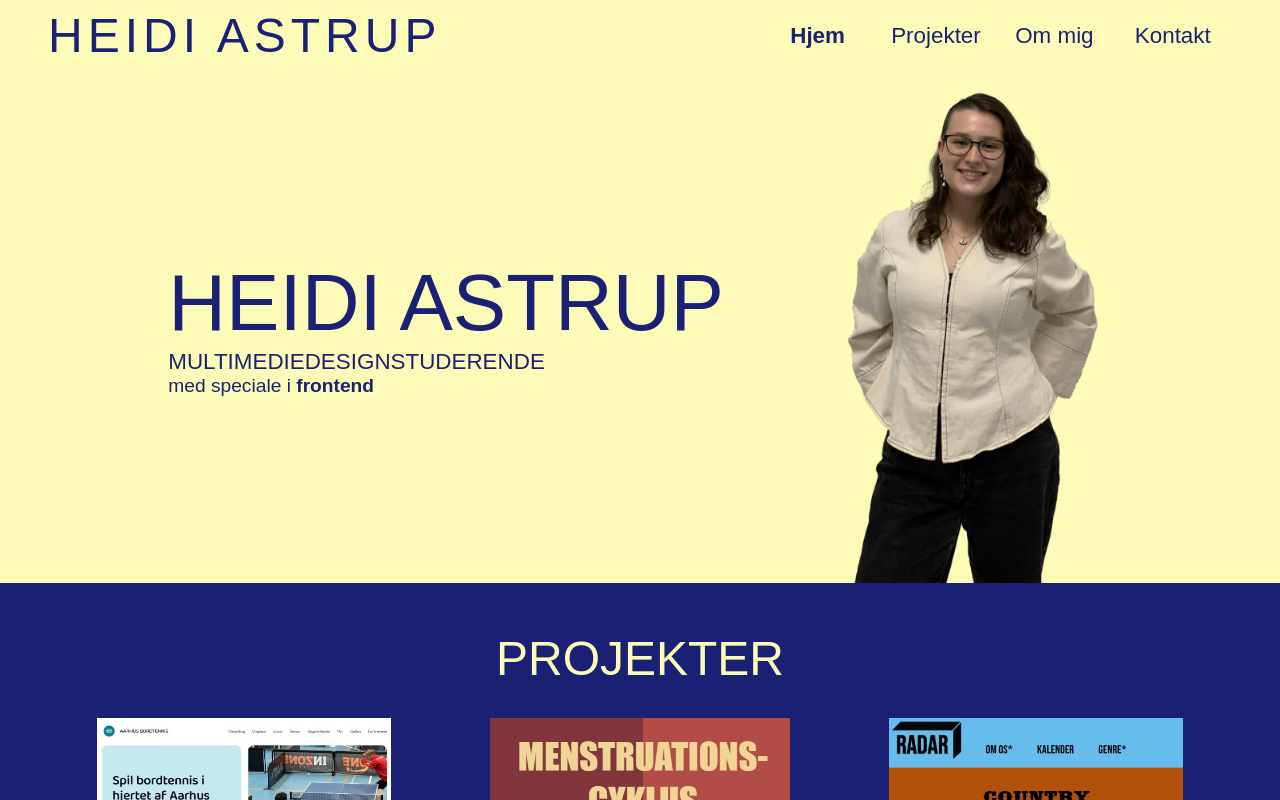
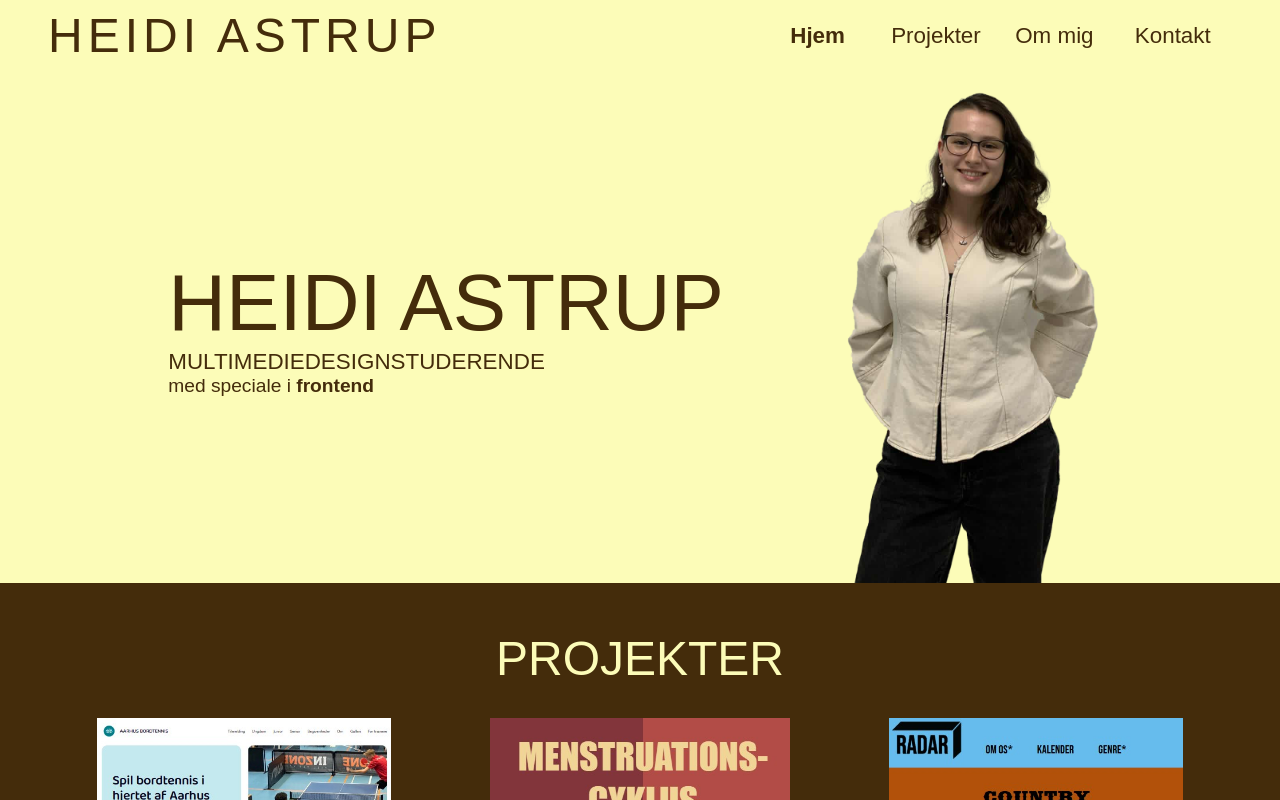
Before and after one commit to Heidi-Astrup/Heidi-Astrup.github.io, a React (Vite) app: page / in a window 1280 px wide. Shown: the top 800 px of the page. Built offline with nearby package versions, Linux system fonts and the light colour scheme; a web font is replaced by a local one.

Commit message:
change blue to brown color

```diff
--- a/src/index.css
+++ b/src/index.css
@@ -3,7 +3,9 @@
 :root {
   --displayFont: "Voor", sans-serif;
   --font: "Arial Nova", sans-serif;
-  --morkBlaa: rgb(26, 32, 116);
+  /*  --morkBlaa: rgb(26, 32, 116);
+*/
+  --morkBlaa: #442c0b;
   --lysBlaa: #d0e7e7;
   --rod: #752222;
   --gul: #fcfcb8;
```
